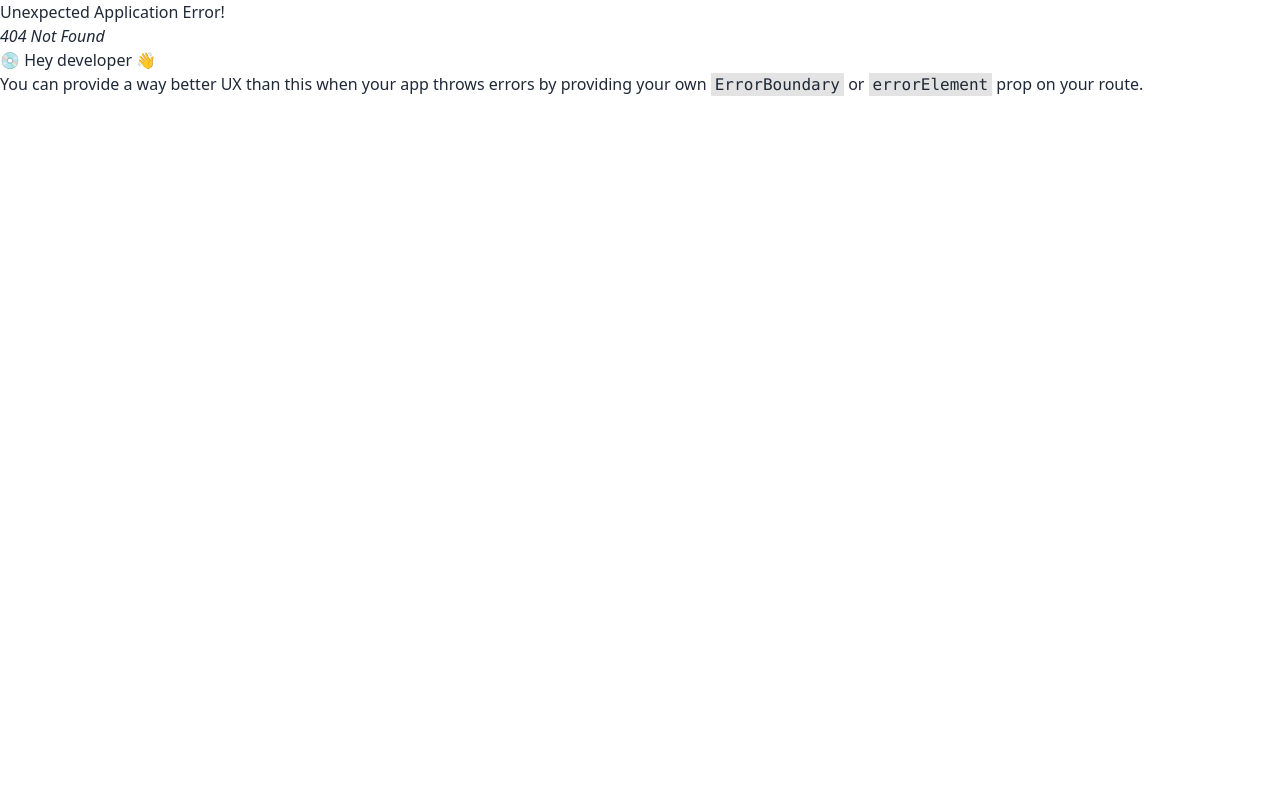
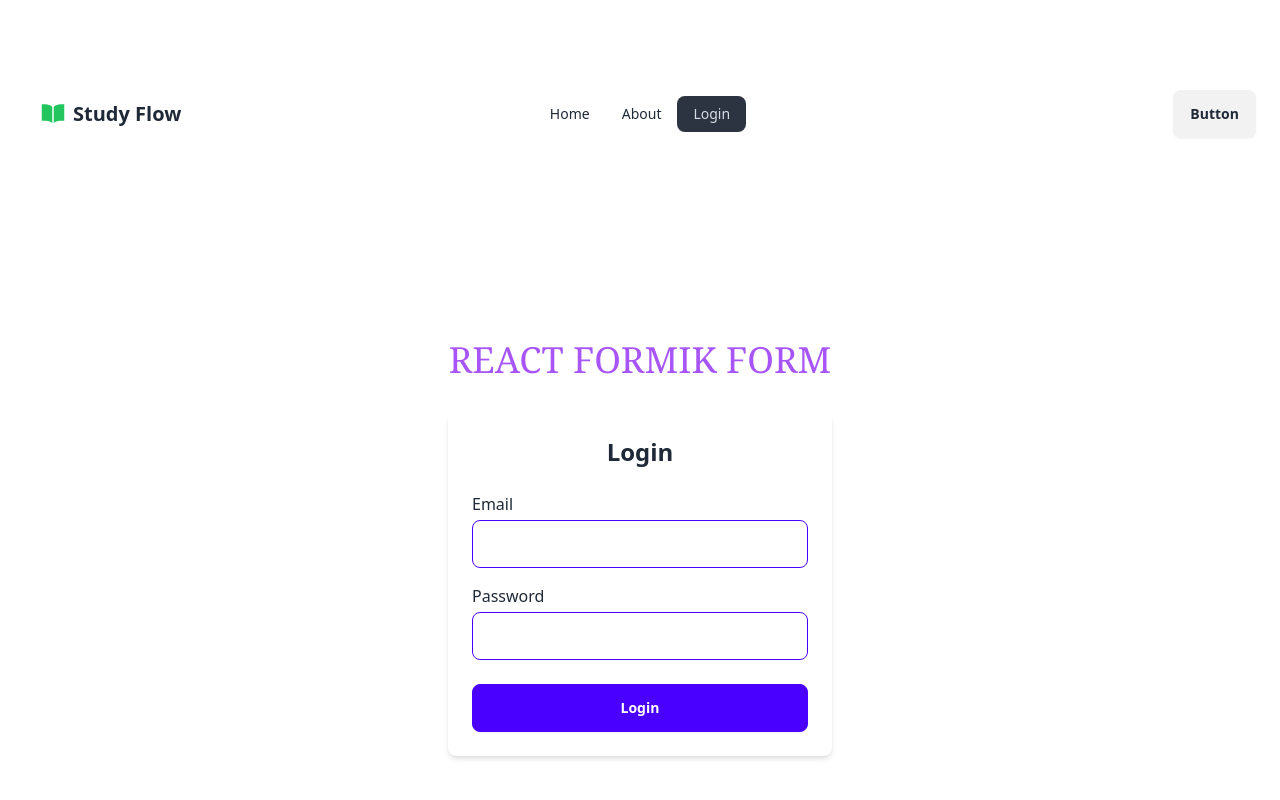
Before and after one commit to Sohelrana2815/study-flow-client, a React (Vite) app: page /login in a window 1280 px wide. Before the commit this address had no page. Shown: the top 800 px of the page. Built offline with nearby package versions, Linux system fonts and the light colour scheme.

Commit message:
login page and install formik form

```diff
--- a/package.json
+++ b/package.json
@@ -10,6 +10,7 @@
     "preview": "vite preview"
   },
   "dependencies": {
+    "formik": "^2.4.6",
     "localforage": "^1.10.0",
     "match-sorter": "^6.3.4",
     "react": "^18.3.1",
--- /dev/null
+++ b/src/Pages/Login/Login.jsx
@@ -0,0 +1,44 @@
+const Login = () => {
+  const handleSubmit = (e) => {
+    e.preventDefault();
+  };
+  return (
+    <>
+      <div className="flex items-center justify-center min-h-screen flex-col space-y-8">
+        <h2 className="text-center font-serif text-purple-500 text-4xl">
+        REACT  FORMIK FORM
+        </h2>
+        <div className="w-full max-w-sm p-6 bg-white rounded-lg shadow-md">
+          <h2 className="text-2xl font-bold text-center mb-6">Login</h2>
+          <form onSubmit={handleSubmit}>
+            <div className="mb-4">
+              <label htmlFor="email" className="block mb-1 font-medium">
+                Email
+              </label>
+              <input
+                type="email"
+                className="input bg-white input-primary w-full"
+                required
+              />
+            </div>
+            <div className="mb-6">
+              <label htmlFor="password" className="block mb-1 font-medium">
+                Password
+              </label>
+              <input
+                type="password"
+                className="input bg-white input-primary w-full"
+                required
+              />
+            </div>
+            <button type="submit" className="btn text-white btn-primary w-full">
+              Login
+            </button>
+          </form>
+        </div>
+      </div>
+    </>
+  );
+};
+
+export default Login;
--- a/src/Routes/Routes.jsx
+++ b/src/Routes/Routes.jsx
@@ -1,6 +1,7 @@
 import { createBrowserRouter } from "react-router-dom";
 import MainLayout from "../MainLayout/MainLayout";
 import Home from "../Pages/Home/Home/Home";
+import Login from "../Pages/Login/Login";
 
 const router = createBrowserRouter([
   {
@@ -11,6 +12,10 @@ const router = createBrowserRouter([
         path: "/",
         element: <Home />,
       },
+      {
+        path: "login",
+        element: <Login />,
+      },
     ],
   },
 ]);
--- a/src/Shared/Navbar/Navbar.jsx
+++ b/src/Shared/Navbar/Navbar.jsx
@@ -8,6 +8,9 @@ const Navbar = () => {
       </li>
       <li>
         <NavLink to="about">About</NavLink>
+      </li>
+      <li>
+        <NavLink to="/login">Login</NavLink>
       </li>
     </>
   );
```
Also changed, not shown: 1 other file (tests, documents, lock files or other folders).
